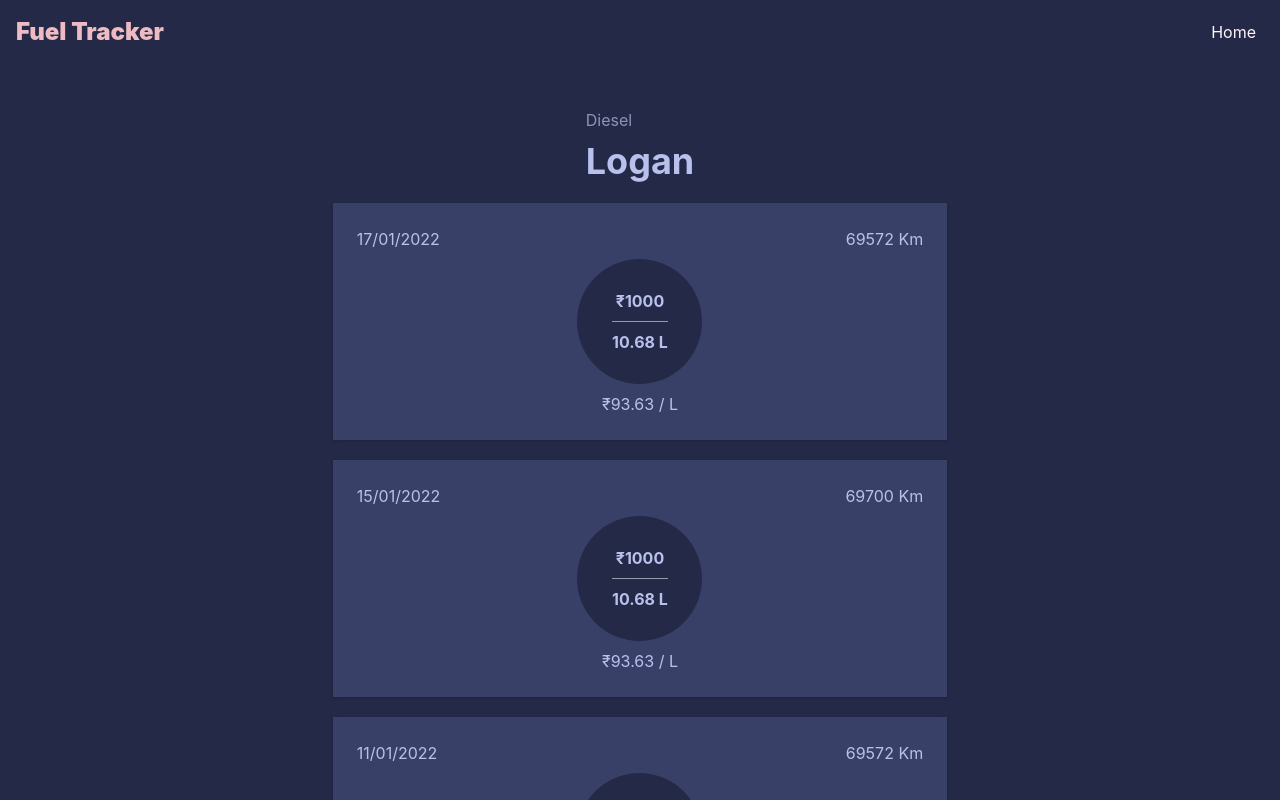
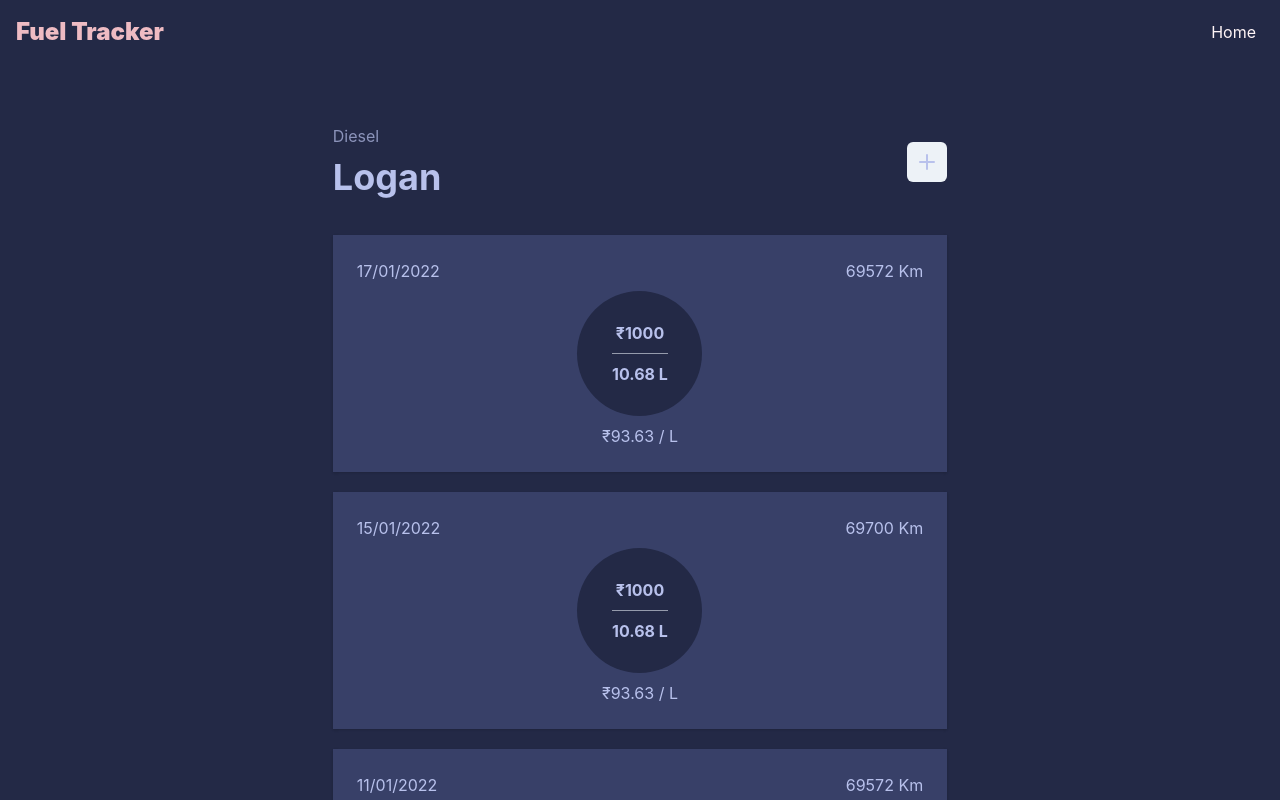
Before and after one commit to bonniesimon/fuel-tracker, a React (Create React App) app: page /car/0 in a window 1280 px wide. Shown: the top 800 px of the page. Built offline with nearby package versions, Linux system fonts and the light colour scheme.

Commit message:
UI: Add Modal. Format code too

```diff
--- a/src/views/Car.tsx
+++ b/src/views/Car.tsx
@@ -1,40 +1,65 @@
-import { Heading, VStack, Text, Box, Center } from "@chakra-ui/react";
+import {
+    Heading,
+    VStack,
+    Text,
+    Box,
+    Center,
+    Flex,
+    Spacer,
+    IconButton,
+	useDisclosure,
+	Modal,
+	ModalOverlay,
+	ModalContent,
+	ModalCloseButton,
+	ModalHeader
+} from "@chakra-ui/react";
+import { AddIcon } from "@chakra-ui/icons";
 import { useContext, useEffect, useState } from "react";
-import { useParams } from "react-router-dom"
+import { useParams } from "react-router-dom";
 import FuelEntry from "../components/FuelEntry";
 import CarsContext, { FuelEntryType, CarType } from "../context/CarsContext";
 
 const Car = () => {
+	const {isOpen, onOpen, onClose} = useDisclosure();
+
     let carid: number;
     const params = useParams();
-		if(params.carid !== undefined){
+    if (params.carid !== undefined) {
         carid = parseInt(params.carid);
     }
-		const {state} = useContext(CarsContext);
+    const { state } = useContext(CarsContext);
 
     const [carDetail, setCarDetail] = useState<CarType>();
     const [carFuelEntries, setCarFuelEntries] = useState<FuelEntryType[]>();
 
     useEffect(() => {
-			const fuelEntriesOfCarFromState = state.fuelEntries.filter(fuelEntry=> fuelEntry.carID === carid);
-			const ReversedFuelEntriesOfCarFromState = fuelEntriesOfCarFromState.slice().reverse();
+        const fuelEntriesOfCarFromState = state.fuelEntries.filter(
+            (fuelEntry) => fuelEntry.carID === carid
+        );
+        const ReversedFuelEntriesOfCarFromState = fuelEntriesOfCarFromState
+            .slice()
+            .reverse();
         setCarFuelEntries(ReversedFuelEntriesOfCarFromState);
 
-			const carDetailsFromState = state.cars.filter(car => car.id === carid);
+        const carDetailsFromState = state.cars.filter(
+            (car) => car.id === carid
+        );
         setCarDetail(carDetailsFromState[0]);
     }, []);
 
-
     return (
         <Box w="80%">
-				<Center my="5">
+            <Flex w="60%" mx="auto" my="9" align="center">
                 <VStack align="flex-start" justify="center">
                     <Text opacity="0.7">{carDetail?.fuelType}</Text>
                     <Heading>{carDetail?.carName}</Heading>
                 </VStack>
-				</Center>
-				{ carFuelEntries && carFuelEntries?.length > 0 ?
-				carFuelEntries?.map(fuelEntry =>
+                <Spacer />
+                <IconButton onClick={onOpen} aria-label="Add fuel entry" icon={<AddIcon />} />
+            </Flex>
+            {carFuelEntries && carFuelEntries?.length > 0 ? (
+                carFuelEntries?.map((fuelEntry) => (
                     <FuelEntry
                         carID={fuelEntry.carID}
                         entryDate={fuelEntry.entryDate}
@@ -43,14 +68,21 @@ import CarsContext, { FuelEntryType, CarType } from "../context/CarsContext";
                         litres={fuelEntry.litres}
                         pricePerLitre={fuelEntry.pricePerLitre}
                     />
-					)
-				:
+                ))
+            ) : (
                 <Center>
                     <Text>No Entries to List</Text>
                 </Center>
-				}
+            )}
+			<Modal isOpen={isOpen} onClose={onClose} isCentered>
+				<ModalOverlay/>
+				<ModalContent>
+					<ModalHeader>Add Fuel Entry</ModalHeader>
+					<ModalCloseButton/>
+				</ModalContent>
+			</Modal>
         </Box>
-		)
-	}
+    );
+};
 
-	export default Car
+export default Car;
```
Lines whose indentation alone changed are shown as unchanged.
